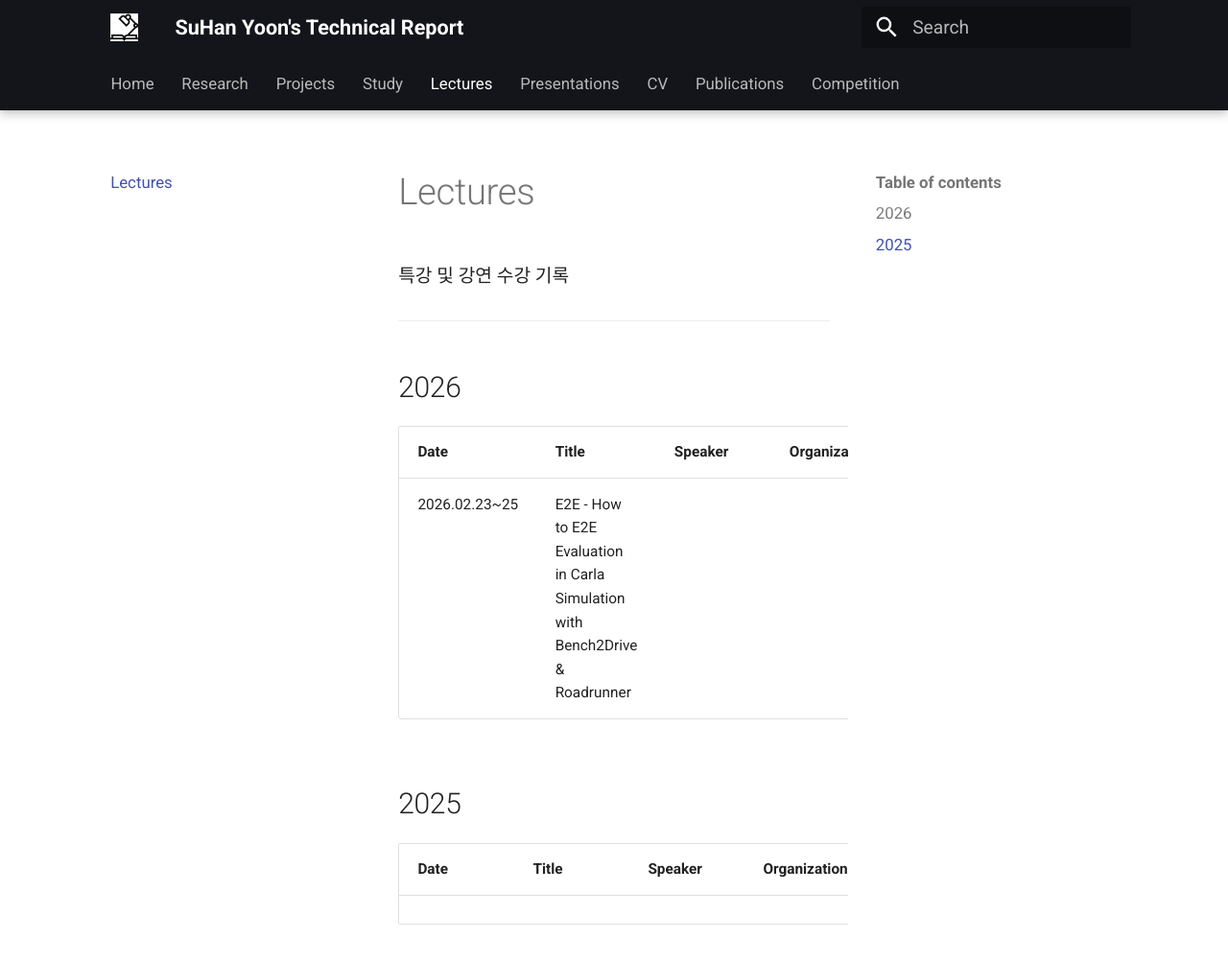
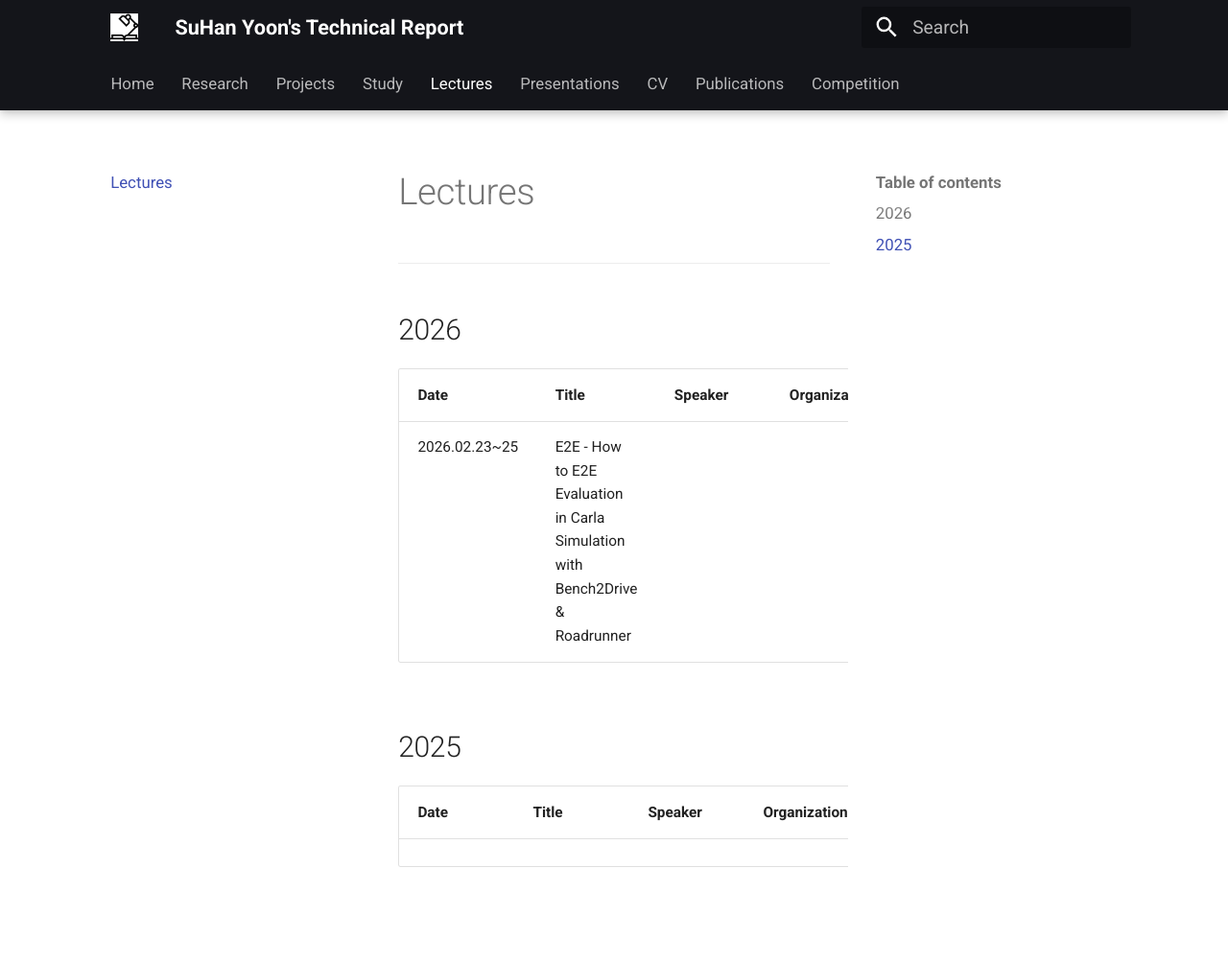
Before and after one commit to YSH-research/YSH-research.github.io, an MkDocs documentation site: the page built from docs/lecture.md, in a window 1280 px wide and 1012 px high. Shown: the top 1003 px of the window at 96% size. Built offline with MkDocs 1.6.1 and Material for MkDocs 9.7.7, drawn with Linux system fonts in a browser that asks for light colours.

Commit message:
Update lecture

```diff
--- a/docs/lecture.md
+++ b/docs/lecture.md
@@ -1,7 +1,4 @@
 # Lectures
-
-특강 및 강연 수강 기록
-
 ---
 
 ## 2026
```
